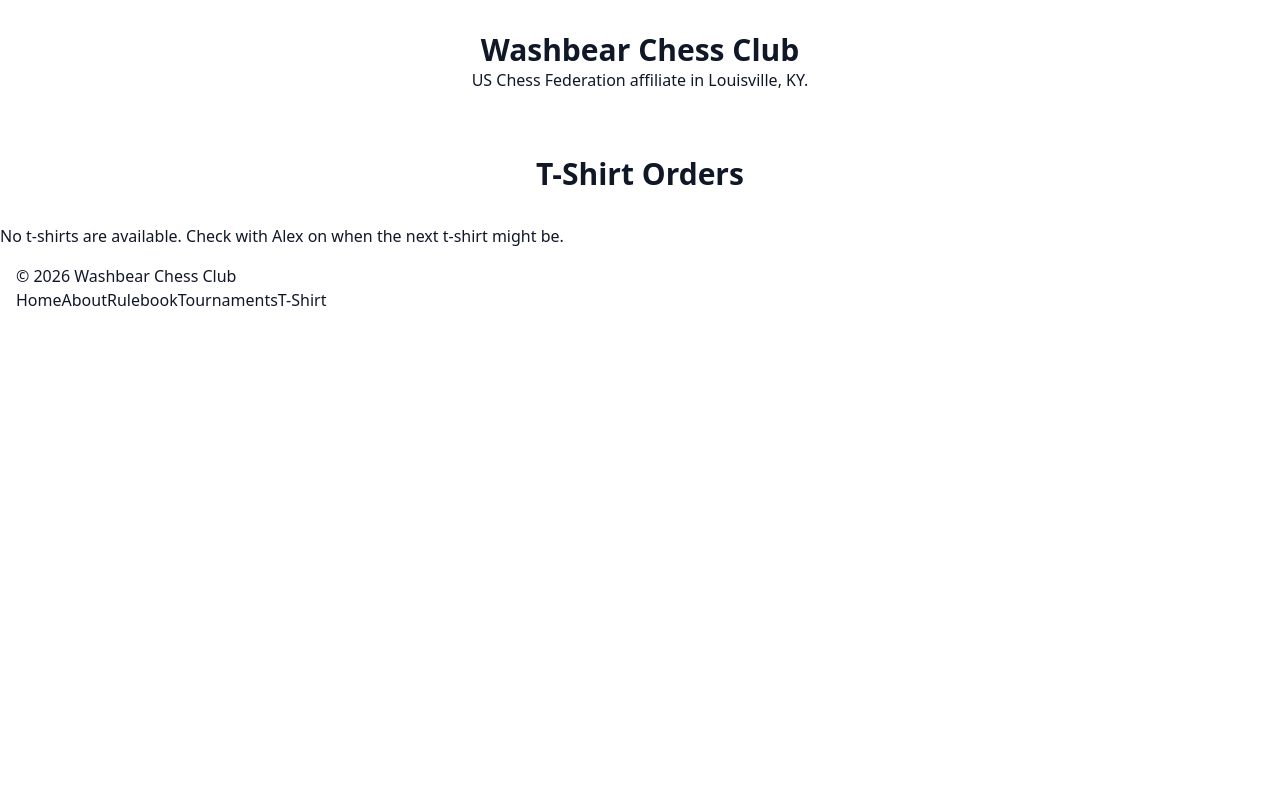
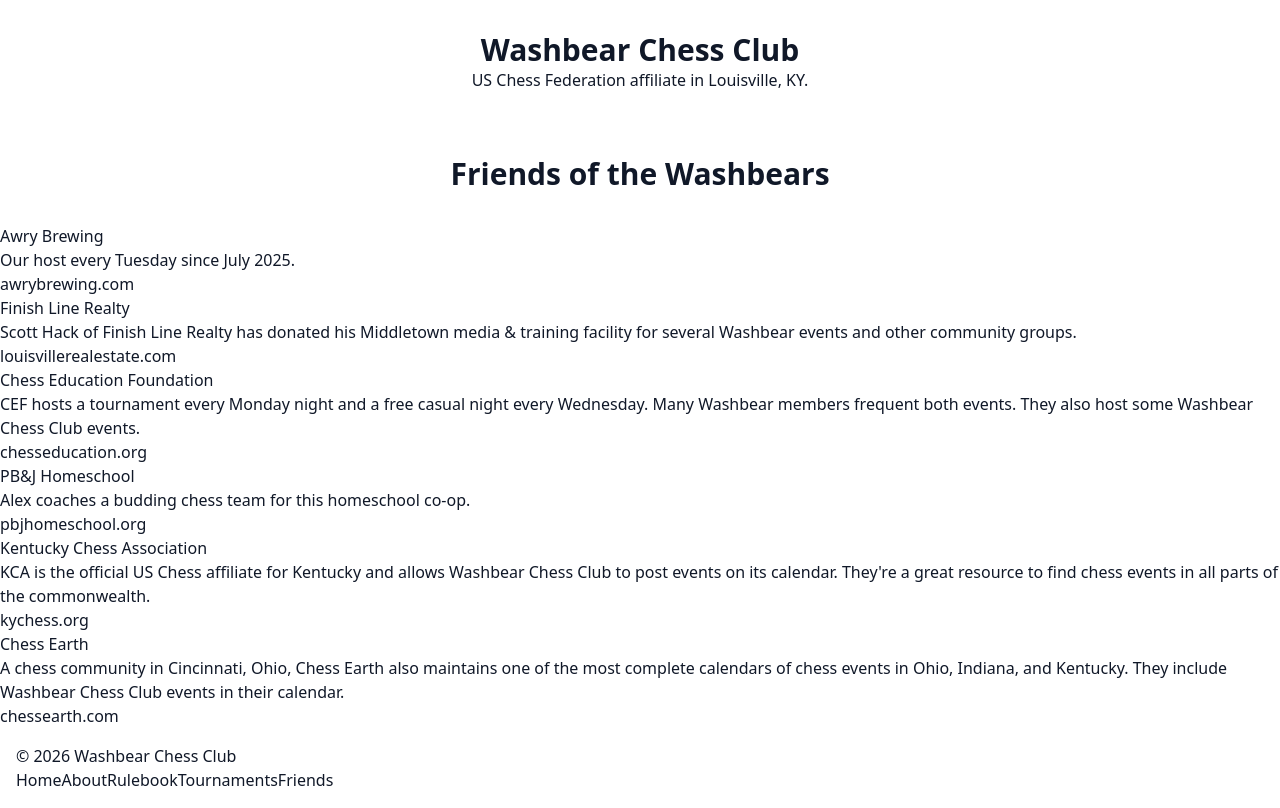
Before and after one commit to alexjgustafson/washbearchessclub, a website: page build_production/friends/index.html in a window 1280 px wide. Drawn offline with nearby package versions, Linux system fonts and the light colour scheme; files that its build step writes are made by us from their sources.

Commit message:
Build for deploy

```diff
--- a/build_production/t-shirt/index.html
+++ b/build_production/friends/index.html
@@ -3,13 +3,13 @@
     <head>
         <meta charset="utf-8">
         <meta name="viewport" content="width=device-width, initial-scale=1">
-        <link rel="canonical" href="https://washbearchess.club/t-shirt">
+        <link rel="canonical" href="https://washbearchess.club/friends">
         <meta name="description" content="Chess club in Louisville, KY since 2025.">
         <title>Washbear Chess Club</title>
         <link rel="stylesheet" href="/assets/build/css/main.css?id=50652b12cfb4d1e7c028baf604d3b5cc">
         <script defer src="/assets/build/js/main.js?id=14f70589ad3df51a8631ea89fa9df9e6"></script>
         <script defer src="https://cdn.jsdelivr.net/npm/alpinejs@3.x.x/dist/cdn.min.js"></script>
-                <meta property="og:title" content="Washbear Chess Club" /><meta property="og:image" content="https://assets.washbearchess.club/images/raccoon-with-rook-320x320.jpeg" /><meta property="og:type" content="website" /><meta property="og:url" content="https://washbearchess.club/t-shirt" /><meta property="og:description" content="Chess club in Louisville, KY since 2025." />
+                <meta property="og:title" content="Washbear Chess Club" /><meta property="og:image" content="https://assets.washbearchess.club/images/raccoon-with-rook-320x320.jpeg" /><meta property="og:type" content="website" /><meta property="og:url" content="https://washbearchess.club/friends" /><meta property="og:description" content="Chess club in Louisville, KY since 2025." />
     </head>
     <body class="text-gray-900 font-sans antialiased dark:bg-black dark:text-white">
         <main role="main">
@@ -19,10 +19,32 @@
                 ">US Chess Federation affiliate in Louisville, KY.</p>
             </div>
                 <div class="mb-8 text-center">
-        <h2 class="text-3xl font-bold block mb-8">T-Shirt Orders</h2>
+        <h2 class="text-3xl font-bold block mb-8">Friends of the Washbears</h2>
     </div>
     <div class="prose mx-auto dark:prose-invert">
-        <p>No t-shirts are available. Check with Alex on when the next t-shirt might be.</p>
+        <h3>Awry Brewing</h3>
+        <p>Our host every Tuesday since July 2025.</p>
+        <p><a href="https://www.awrybrewing.com">awrybrewing.com</a></p>
+
+        <h3>Finish Line Realty</h3>
+        <p>Scott Hack of Finish Line Realty has donated his Middletown media & training facility for several Washbear events and other community groups.</p>
+        <p><a href="https://www.louisvillerealestate.com">louisvillerealestate.com</a></p>
+
+        <h3>Chess Education Foundation</h3>
+        <p>CEF hosts a tournament every Monday night and a free casual night every Wednesday. Many Washbear members frequent both events. They also host some Washbear Chess Club events.</p>
+        <p><a href="https://chesseducation.org">chesseducation.org</a></p>
+
+        <h3>PB&J Homeschool</h3>
+        <p>Alex coaches a budding chess team for this homeschool co-op.</p>
+        <p><a href="https://www.pbjhomeschool.org">pbjhomeschool.org</a></p>
+
+        <h3>Kentucky Chess Association</h3>
+        <p>KCA is the official US Chess affiliate for Kentucky and allows Washbear Chess Club to post events on its calendar. They're a great resource to find chess events in all parts of the commonwealth.</p>
+        <p><a href="https://kychess.org/open-calendar/">kychess.org</a></p>
+
+        <h3>Chess Earth</h3>
+        <p>A chess community in Cincinnati, Ohio, Chess Earth also maintains one of the most complete calendars of chess events in Ohio, Indiana, and Kentucky. They include Washbear Chess Club events in their calendar.</p>
+        <p><a href="https://chessearth.com/tournament-hall/">chessearth.com</a></p>
     </div>
         </main>
         <footer class="bg-white rounded-lg shadow-sm m-4 dark:bg-gray-800">
@@ -43,7 +65,7 @@
                 <a href="/tournaments" class="hover:underline me-4 md:me-6">Tournaments</a>
             </li>
             <li>
-                <a href="/t-shirt" class="hover:underline me-4 md:me-6">T-Shirt</a>
+                <a href="/friends" class="hover:underline me-4 md:me-6">Friends</a>
             </li>
         </ul>
     </div>
```
Also changed, not shown: build_production/about/index.html (+1 -1 lines), build_production/index.html (+1 -1 lines), build_production/rulebook/index.html (+1 -1 lines), build_production/tournaments/index.html (+1 -1 lines), build_production/tournaments/quad-paws-001/index.html (+2 -2 lines), build_production/tournaments/trash-panda-throwdown-001/index.html (+1 -1 lines), build_production/tournaments/trash-panda-throwdown-002/index.html (+1 -1 lines), build_production/tournaments/trash-panda-throwdown-003/index.html (+2 -2 lines), build_production/tournaments/trash-panda-throwdown-004/index.html (+1 -1 lines).
